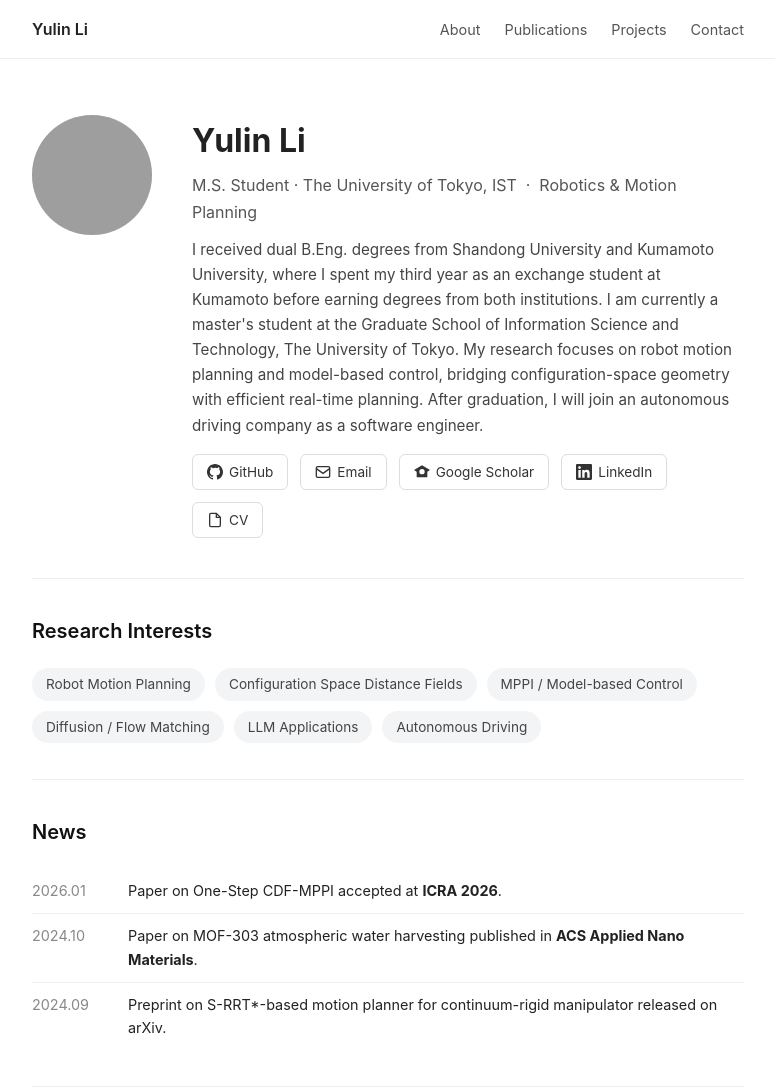
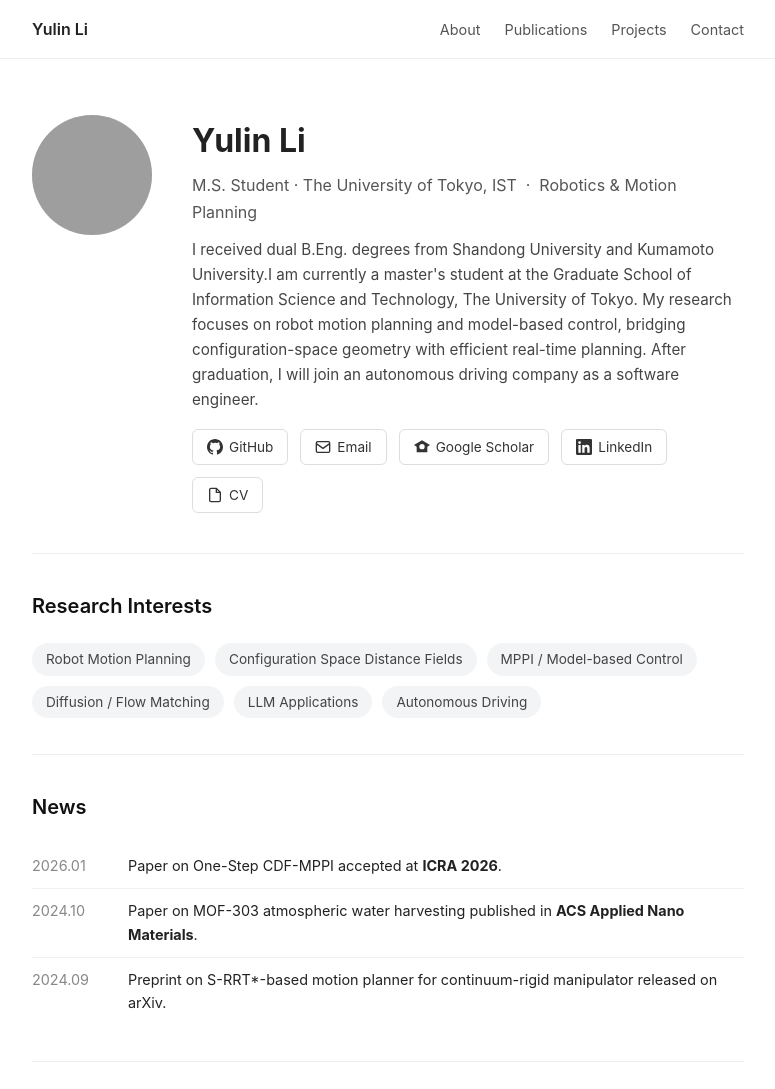
Before and after one commit to Rin-Li/Rin-Li.github.io, a plain HTML site: page index.html in a window 1280 px wide. Shown: the top 1089 px of the page, without its empty margins (252-1027 px from the left). Drawn offline with Linux system fonts and the light colour scheme; grey boxes are pictures that could not be loaded.

Commit message:
fix the info

```diff
--- a/index.html
+++ b/index.html
@@ -207,9 +207,7 @@
       <h1>Yulin Li</h1>
       <div class="subtitle">M.S. Student · The University of Tokyo, IST &nbsp;·&nbsp; Robotics &amp; Motion Planning</div>
       <p>
-        I received dual B.Eng. degrees from Shandong University and Kumamoto University,
-        where I spent my third year as an exchange student at Kumamoto before earning
-        degrees from both institutions. I am currently a master's student at the
+        I received dual B.Eng. degrees from Shandong University and Kumamoto University.I am currently a master's student at the
         Graduate School of Information Science and Technology, The University of Tokyo.
         My research focuses on robot motion planning and model-based control,
         bridging configuration-space geometry with efficient real-time planning.
```
